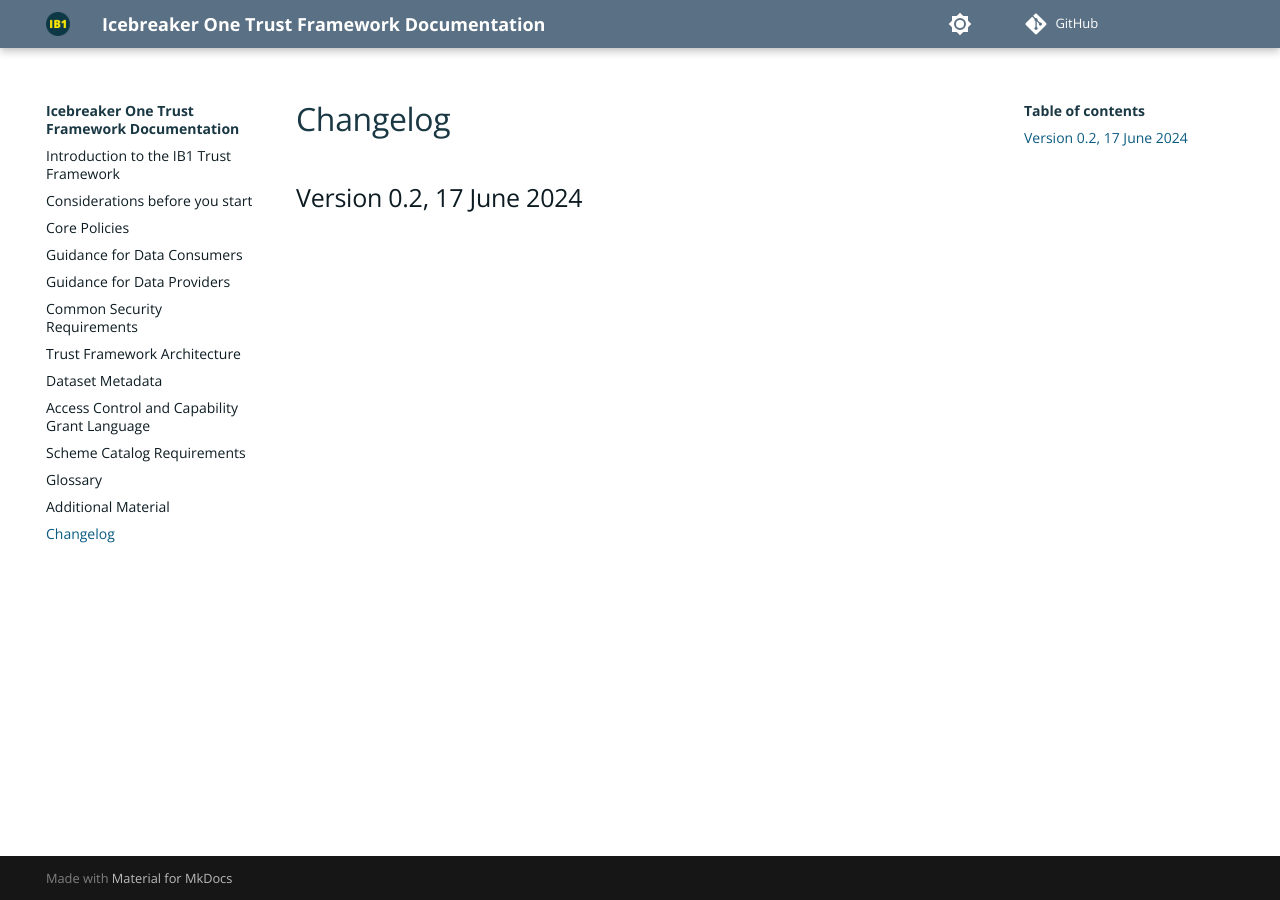
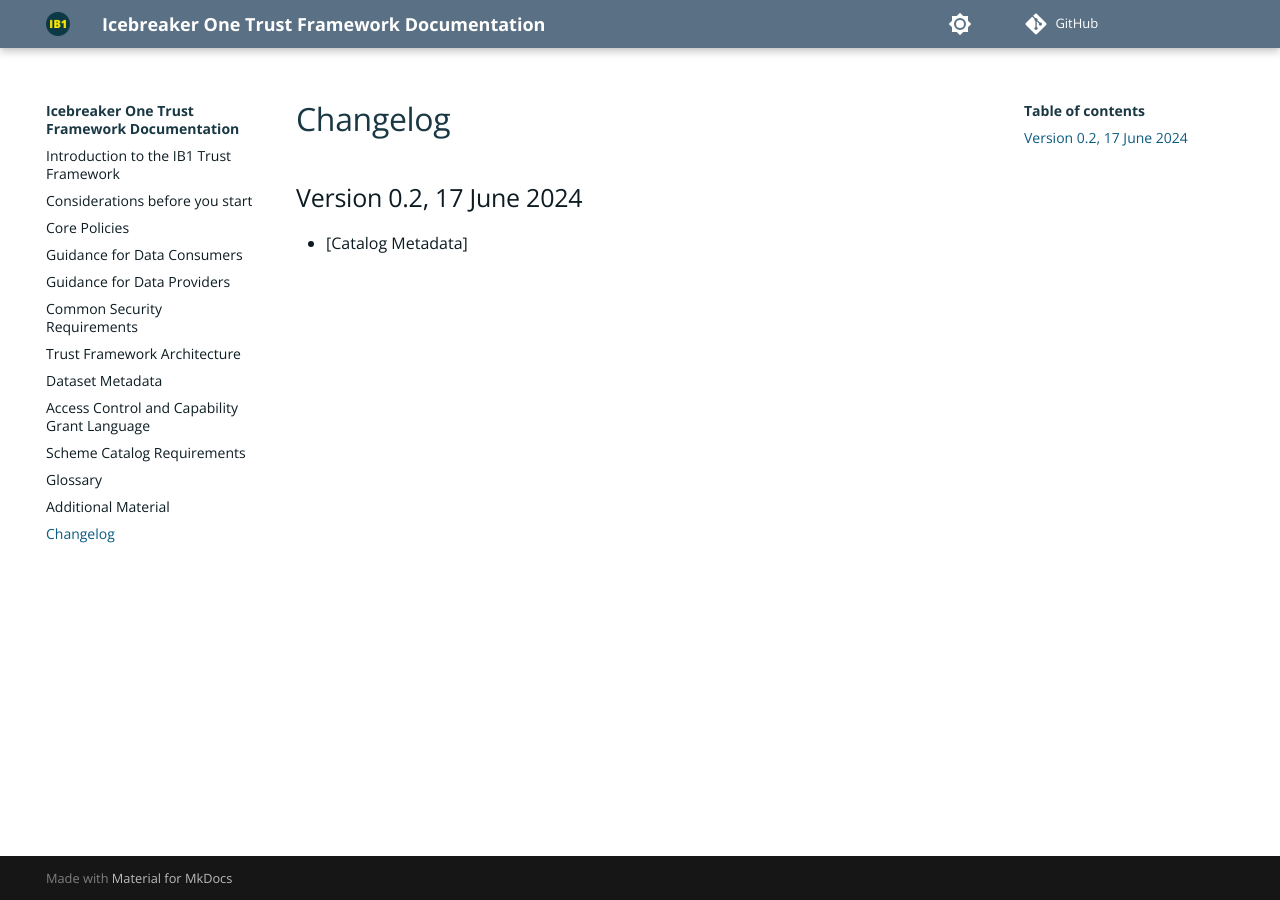
Before and after one commit to icebreakerone/ib1-technical-docs, an MkDocs documentation site: the page built from docs/changelog.md, in a window 1280 px wide. Built offline with MkDocs 1.6.1 and Material for MkDocs 9.7.7, drawn with Linux system fonts in a browser that asks for light colours; plug-ins that fetch from the network failed and are left out; comment, search, counter and statistics services are not loaded; the version menu is left out.

Commit message:
docs/changelog.md updated from https://stackedit.net/

```diff
--- a/docs/changelog.md
+++ b/docs/changelog.md
@@ -3,7 +3,7 @@
 
 ## Version 0.2, 17 June 2024
 
-
+* [Catalog Metadata]
 <!--stackedit_data:
-eyJoaXN0b3J5IjpbLTE1NTA1ODAzNjFdfQ==
+eyJoaXN0b3J5IjpbNjU4MzE0MTNdfQ==
 -->
```
